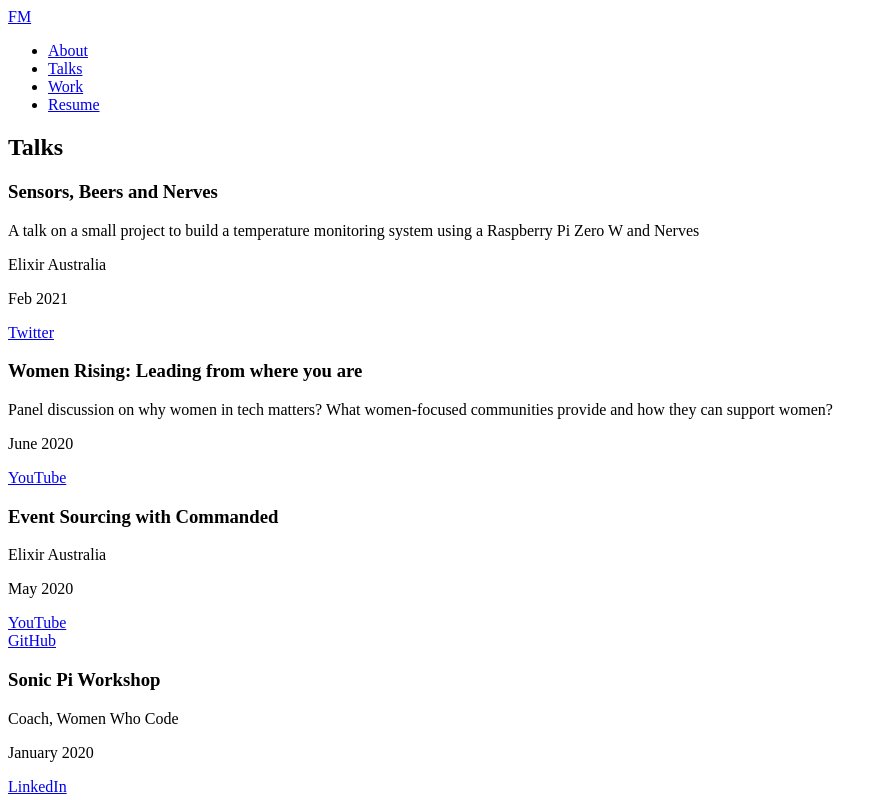
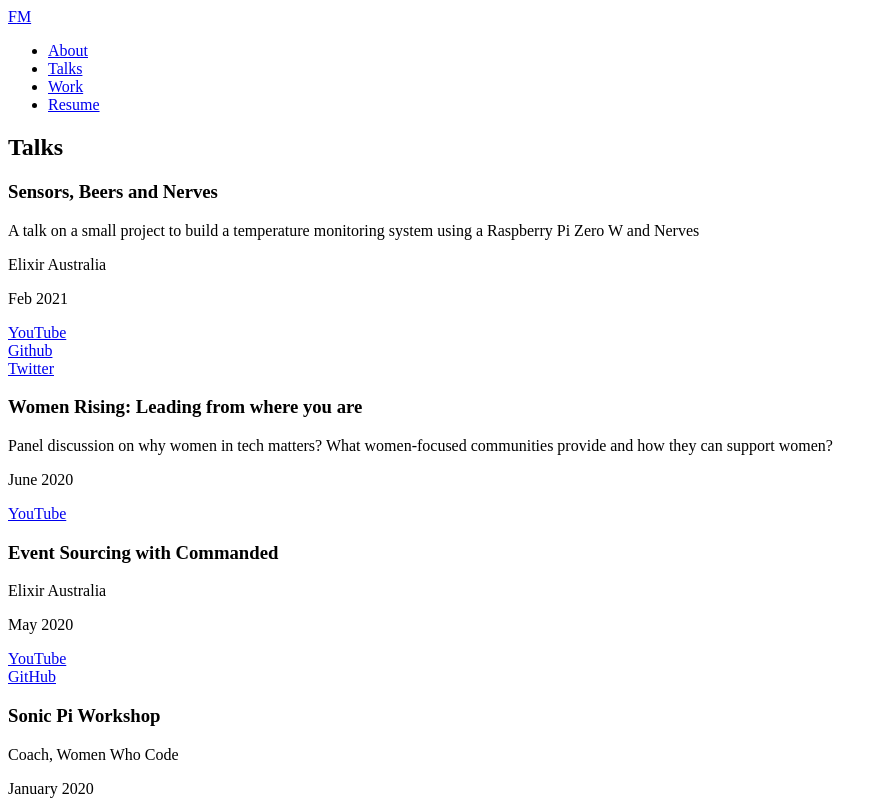
Before and after one commit to fimac/fimac-site, a Next.js app: page /talks in a window 1280 px wide. Shown: the top 800 px of the page, without its empty margins (0-887 px from the left). Built offline with nearby package versions, Linux system fonts and the light colour scheme.

Commit message:
chore(talk): add links to YouTube and Github

```diff
--- a/pages/talks.tsx
+++ b/pages/talks.tsx
@@ -11,6 +11,14 @@ const Talks = () => (
       location='Elixir Australia'
       date='Feb 2021'
       links={[
+        {
+          url: 'https://youtu.be/BWQKvIoitoM',
+          title: 'YouTube',
+        },
+        {
+          url: 'https://github.com/fimac/temp_sensor_nerves',
+          title: 'Github',
+        },
         {
           url: 'https://twitter.com/saucerlike/status/1362222386154627078?s=20',
           title: 'Twitter',
```
